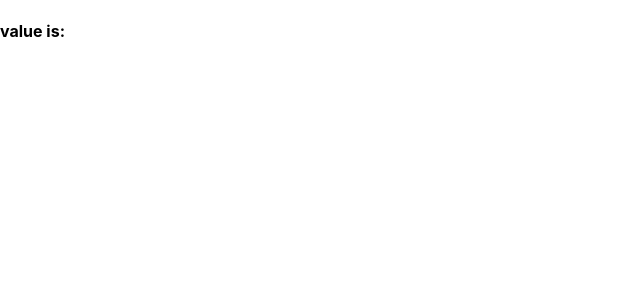
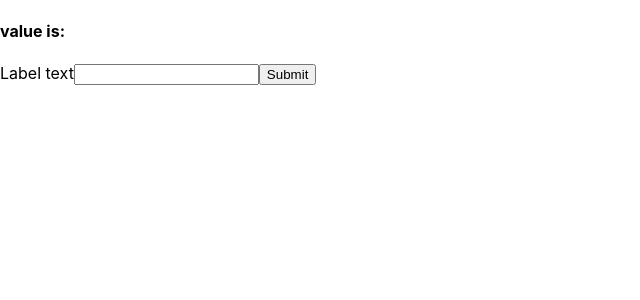
Before and after one commit to stevekutz/controlled_inputs_exp2, a React (Create React App) app in the folder app/: page / in a window 1280 px wide. Shown: the top 300 px of the page, without its empty margins (0-640 px from the left). Built offline with nearby package versions, Linux system fonts and the light colour scheme.

Commit message:
form input connected to state

```diff
--- a/app/src/App.js
+++ b/app/src/App.js
@@ -1,5 +1,5 @@
 import React from 'react';
-import logo from './logo.svg';
+// import logo from './logo.svg';
 import './App.css';
 
 class App extends React.Component {
@@ -10,6 +10,10 @@ class App extends React.Component {
     }
 
   // handlers
+  handleChange = ev => {
+    this.setState ({[ev.target.name]: ev.target.value})
+  }
+
 
   //render
 
@@ -17,7 +21,19 @@ class App extends React.Component {
     return (
       <div>
         <h4> value is: {this.state.valueInit}</h4>
+        <form>
+          <label> Label text
+            <input
+              type = 'text'
+              name = 'valueInit'
+              onChange = {this.handleChange}
+            />
 
+          </label>
+          {/* input OR button here*/}
+          <button> Submit</button>
+
+        </form>
       </div>
     )
 
```
